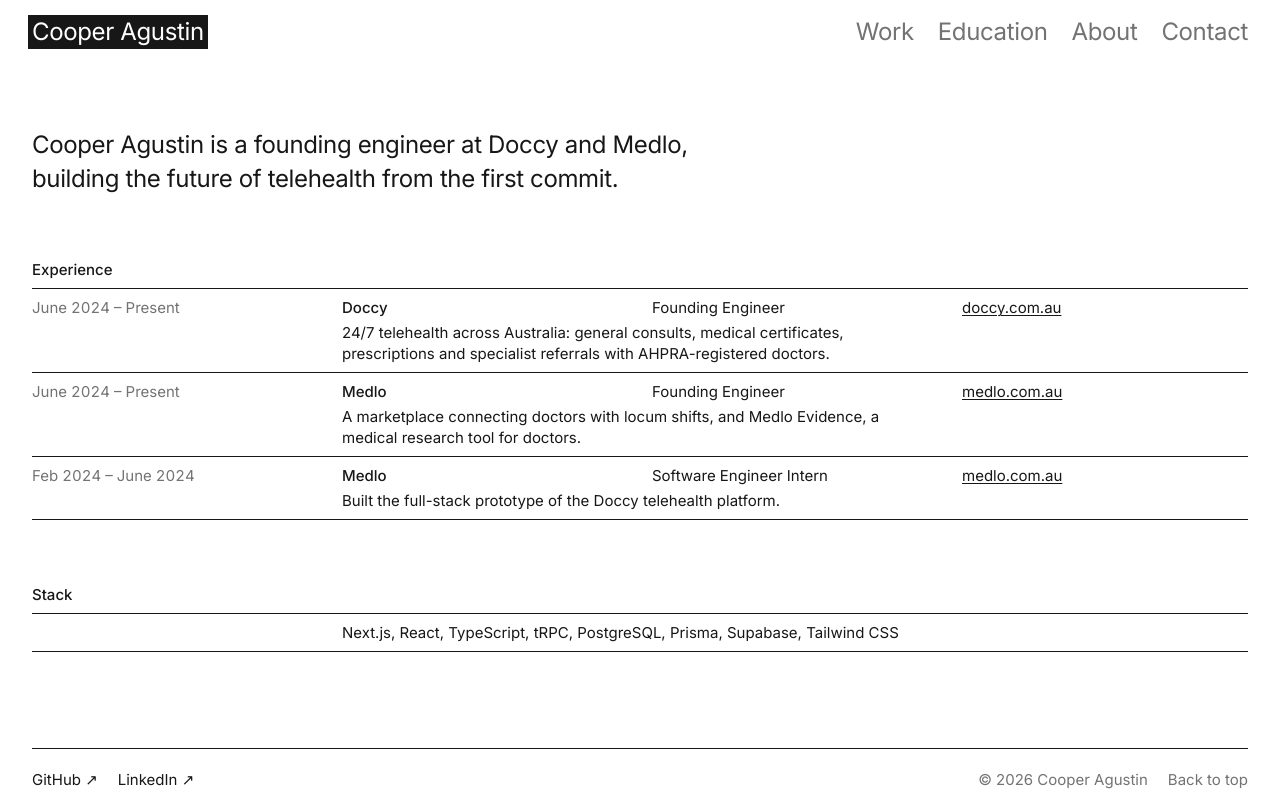
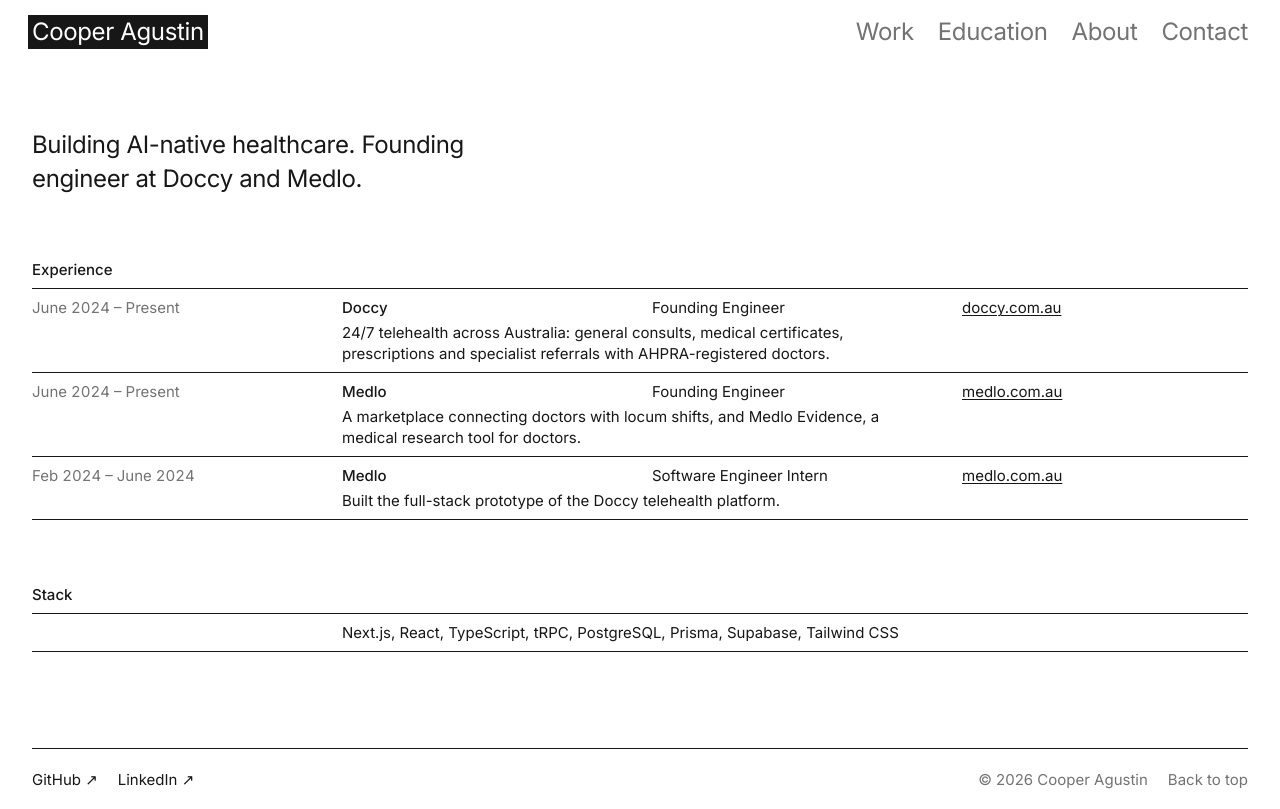
Before and after one commit to Spudgee/portfolio, a Next.js app: page / in a window 1280 px wide. Built offline with nearby package versions, Linux system fonts and the light colour scheme.

Commit message:
Home statement leads with the mission: Building AI-native healthcare. Founding engineer at Doccy and Medlo.

```diff
--- a/content/person.ts
+++ b/content/person.ts
@@ -9,8 +9,9 @@
 	jobTitle: "Founding Engineer",
 	/** The one-line role used in titles, the preview image and its alt text. */
 	headline: "Founding Engineer at Doccy and Medlo",
-	/** The home page's H1: name, role and both companies in one answer-first sentence. */
-	introduction: `${GIVEN_NAME} ${FAMILY_NAME} is a founding engineer at Doccy and Medlo, building the future of telehealth from the first commit.`,
+	/** The home page's H1: the mission, then the role. The header above it carries the name. */
+	introduction:
+		"Building AI-native healthcare. Founding engineer at Doccy and Medlo.",
 	/** The About page's lead paragraph. */
 	bio: `I'm ${GIVEN_NAME} ${FAMILY_NAME}, a founding engineer at Doccy and Medlo. I build Doccy's telehealth platform, Medlo's locum marketplace and Medlo Evidence, end to end and from the first commit. I studied computer science at RMIT University in Melbourne.`,
 	stack: [
```
